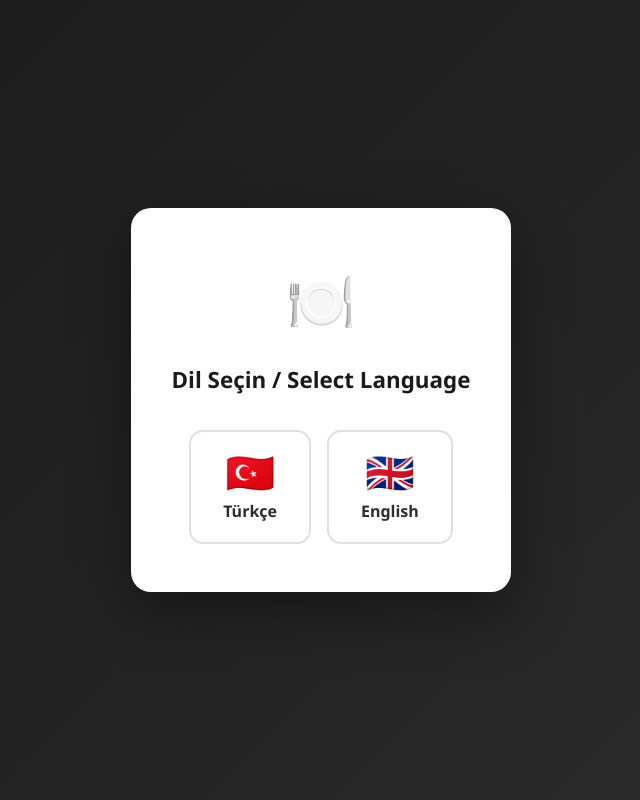
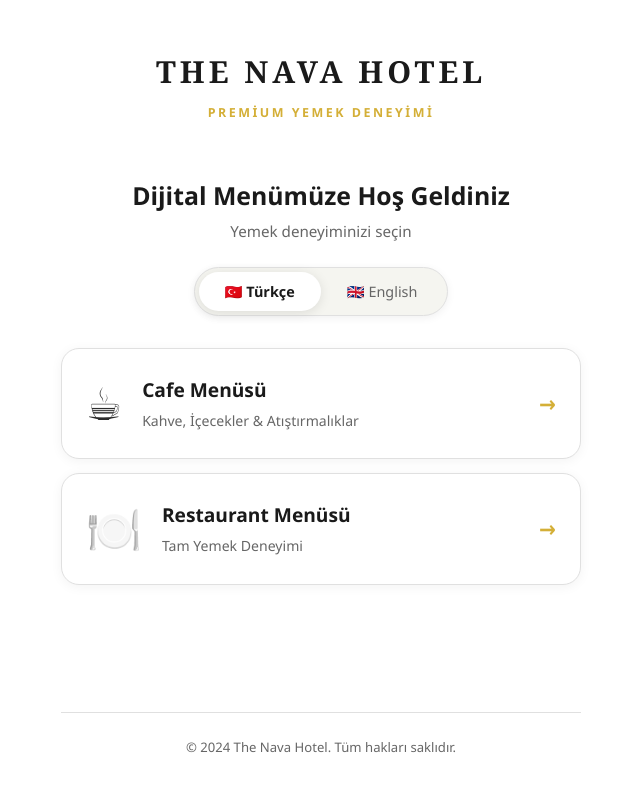
Before and after one commit to DmrErdinc/qrmenu3, a website: page public/index.html in a window 1280 px wide. Shown: the whole page, without its empty margins (319-959 px from the left). Drawn offline with Linux system fonts and the light colour scheme; no server answers.

Commit message:
Modern index page: integrated lang pill toggle, no overlay, card layout redesign

```diff
--- a/public/css/style.css
+++ b/public/css/style.css
@@ -574,6 +574,238 @@ body {
     transform: translateY(-2px) scale(1);
 }
 
+/* ===== MODERN INDEX PAGE ===== */
+.index-body {
+    background: var(--bg-color);
+    min-height: 100vh;
+}
+
+.index-page {
+    display: flex;
+    flex-direction: column;
+    min-height: 100vh;
+    max-width: 560px;
+    margin: 0 auto;
+    padding: 0 20px;
+}
+
+.index-header {
+    padding: 48px 0 8px;
+    text-align: center;
+}
+
+.index-logo {
+    display: flex;
+    flex-direction: column;
+    align-items: center;
+    gap: 6px;
+}
+
+.index-logo img {
+    max-height: 70px;
+    object-fit: contain;
+    margin-bottom: 4px;
+}
+
+.index-logo-text {
+    font-size: 1.9rem;
+    font-weight: 800;
+    letter-spacing: 4px;
+    color: var(--primary-color);
+    font-family: 'Georgia', serif;
+}
+
+.index-logo-sub {
+    font-size: 0.78rem;
+    letter-spacing: 2.5px;
+    color: var(--secondary-color);
+    text-transform: uppercase;
+    font-weight: 600;
+}
+
+.index-main {
+    flex: 1;
+    display: flex;
+    flex-direction: column;
+    padding: 20px 0 32px;
+}
+
+.index-welcome {
+    text-align: center;
+    padding: 28px 0 24px;
+}
+
+.index-welcome h1 {
+    font-size: 1.55rem;
+    color: var(--primary-color);
+    font-weight: 700;
+    margin-bottom: 8px;
+    line-height: 1.3;
+}
+
+.index-welcome p {
+    color: var(--text-light);
+    font-size: 0.95rem;
+}
+
+/* Language pill toggle */
+.lang-pill-wrapper {
+    display: flex;
+    justify-content: center;
+    margin-bottom: 32px;
+}
+
+.lang-pill-toggle {
+    display: flex;
+    background: var(--accent-color);
+    border-radius: 50px;
+    padding: 4px;
+    gap: 0;
+    border: 1px solid var(--border-color);
+    box-shadow: 0 2px 8px rgba(0,0,0,0.06);
+}
+
+.lang-pill-btn {
+    padding: 10px 26px;
+    border: none;
+    border-radius: 50px;
+    background: transparent;
+    color: var(--text-light);
+    font-size: 0.9rem;
+    font-weight: 500;
+    cursor: pointer;
+    transition: all 0.25s ease;
+    font-family: inherit;
+    white-space: nowrap;
+}
+
+.lang-pill-btn.active {
+    background: white;
+    color: var(--primary-color);
+    font-weight: 700;
+    box-shadow: 0 2px 12px rgba(0,0,0,0.1);
+}
+
+.lang-pill-btn:not(.active):hover {
+    color: var(--primary-color);
+    background: rgba(255,255,255,0.55);
+}
+
+/* Menu cards */
+.index-cards {
+    display: flex;
+    flex-direction: column;
+    gap: 14px;
+}
+
+.index-card {
+    display: flex;
+    align-items: center;
+    gap: 20px;
+    padding: 26px 24px;
+    background: white;
+    border-radius: 18px;
+    border: 1.5px solid var(--border-color);
+    text-decoration: none;
+    color: inherit;
+    transition: all 0.28s ease;
+    box-shadow: 0 2px 12px rgba(0,0,0,0.05);
+    position: relative;
+    overflow: hidden;
+}
+
+.index-card::after {
+    content: '';
+    position: absolute;
+    left: 0;
+    top: 0;
+    bottom: 0;
+    width: 4px;
+    background: var(--secondary-color);
+    border-radius: 0 3px 3px 0;
+    transform: scaleY(0);
+    transition: transform 0.28s ease;
+    transform-origin: center;
+}
+
+.index-card:hover {
+    transform: translateY(-4px);
+    box-shadow: 0 14px 32px rgba(0,0,0,0.11);
+    border-color: var(--secondary-color);
+}
+
+.index-card:hover::after {
+    transform: scaleY(1);
+}
+
+.index-card-icon {
+    font-size: 2.8rem;
+    flex-shrink: 0;
+    line-height: 1;
+}
+
+.index-card-content {
+    flex: 1;
+    min-width: 0;
+}
+
+.index-card-title {
+    font-size: 1.2rem;
+    color: var(--primary-color);
+    font-weight: 700;
+    margin-bottom: 4px;
+}
+
+.index-card-desc {
+    color: var(--text-light);
+    font-size: 0.88rem;
+    white-space: nowrap;
+    overflow: hidden;
+    text-overflow: ellipsis;
+}
+
+.index-card-arrow {
+    font-size: 1.4rem;
+    color: var(--secondary-color);
+    flex-shrink: 0;
+    transition: transform 0.28s ease;
+    font-weight: 700;
+}
+
+.index-card:hover .index-card-arrow {
+    transform: translateX(5px);
+}
+
+/* Index footer */
+.index-footer {
+    text-align: center;
+    padding: 24px 0 32px;
+    color: var(--text-light);
+    font-size: 0.82rem;
+    border-top: 1px solid var(--border-color);
+    margin-top: auto;
+}
+
+.index-footer p {
+    margin-bottom: 10px;
+}
+
+.index-footer-links {
+    display: flex;
+    gap: 10px;
+    justify-content: center;
+    flex-wrap: wrap;
+}
+
+@media (max-width: 420px) {
+    .index-logo-text { font-size: 1.5rem; letter-spacing: 2px; }
+    .index-welcome h1 { font-size: 1.3rem; }
+    .index-card { padding: 20px 16px; gap: 14px; }
+    .index-card-icon { font-size: 2.2rem; }
+    .index-card-title { font-size: 1.05rem; }
+    .lang-pill-btn { padding: 9px 18px; font-size: 0.85rem; }
+}
+
 /* ===== LANGUAGE OVERLAY ===== */
 .lang-overlay {
     position: fixed;
--- a/public/index.html
+++ b/public/index.html
@@ -4,116 +4,141 @@
     <meta charset="UTF-8">
     <meta name="viewport" content="width=device-width, initial-scale=1.0">
     <meta name="description" content="The Nava Hotel - Dijital Menü - Cafe & Restaurant">
-    <meta name="keywords" content="otel, restoran, cafe, menü, dijital menü, QR menü">
     <title>The Nava Hotel - Dijital Menü</title>
     <link rel="icon" type="image/x-icon" id="favicon" href="">
     <link rel="stylesheet" href="/css/style.css">
     <script src="/js/lang.js"></script>
 </head>
-<body>
+<body class="index-body">
 
-    <!-- Language Selection Overlay -->
-    <div id="langOverlay" class="lang-overlay" style="display:none;">
-        <div class="lang-overlay-card">
-            <div class="lang-overlay-logo">🍽️</div>
-            <h2 id="langOverlayTitle">Dil Seçin / Select Language</h2>
-            <div class="lang-buttons">
-                <button class="lang-pick-btn" onclick="selectLang('tr')">
-                    <span class="lang-flag">🇹🇷</span>
-                    <span>Türkçe</span>
-                </button>
-                <button class="lang-pick-btn" onclick="selectLang('en')">
-                    <span class="lang-flag">🇬🇧</span>
-                    <span>English</span>
-                </button>
+    <div class="index-page">
+
+        <!-- Header -->
+        <header class="index-header">
+            <div class="index-logo" id="headerLogo">
+                <div class="index-logo-text">THE NAVA HOTEL</div>
+                <div class="index-logo-sub" id="taglineText">Premium Yemek Deneyimi</div>
             </div>
-        </div>
-    </div>
-
-    <div class="container" id="mainContent" style="display:none;">
-        <header class="header">
-            <div class="logo" id="headerLogo">
-                <h1>THE NAVA HOTEL</h1>
-                <p class="tagline" id="taglineText">Premium Yemek Deneyimi</p>
-            </div>
-            <button id="langToggleBtn" class="lang-toggle-btn" onclick="Lang.toggle()" title="Change Language">🇬🇧 EN</button>
         </header>
 
-        <main class="main-content">
-            <div class="welcome-section">
-                <h2>Dijital Menümüze Hoş Geldiniz</h2>
-                <p>Yemek deneyiminizi seçin</p>
+        <!-- Main Content -->
+        <main class="index-main">
+
+            <!-- Welcome -->
+            <div class="index-welcome">
+                <h1 id="welcomeTitle">Dijital Menümüze Hoş Geldiniz</h1>
+                <p id="welcomeSubtitle">Yemek deneyiminizi seçin</p>
             </div>
 
-            <div class="menu-selection">
-                <a href="/cafe.html" class="menu-card cafe-card">
-                    <div class="card-icon">☕</div>
-                    <h3>Cafe Menüsü</h3>
-                    <p>Kahve, İçecekler & Atıştırmalıklar</p>
-                    <span class="card-arrow">→</span>
+            <!-- Language Pill Toggle -->
+            <div class="lang-pill-wrapper">
+                <div class="lang-pill-toggle">
+                    <button class="lang-pill-btn active" id="btnTR" onclick="switchIndexLang('tr')">
+                        🇹🇷 Türkçe
+                    </button>
+                    <button class="lang-pill-btn" id="btnEN" onclick="switchIndexLang('en')">
+                        🇬🇧 English
+                    </button>
+                </div>
+            </div>
+
+            <!-- Menu Cards -->
+            <div class="index-cards">
+                <a href="/cafe.html" class="index-card">
+                    <div class="index-card-icon">☕</div>
+                    <div class="index-card-content">
+                        <h2 class="index-card-title" id="cafeTitle">Cafe Menüsü</h2>
+                        <p class="index-card-desc" id="cafeDesc">Kahve, İçecekler &amp; Atıştırmalıklar</p>
+                    </div>
+                    <div class="index-card-arrow">→</div>
                 </a>
 
-                <a href="/restaurant.html" class="menu-card restaurant-card">
-                    <div class="card-icon">🍽️</div>
-                    <h3>Restaurant Menüsü</h3>
-                    <p>Tam Yemek Deneyimi</p>
-                    <span class="card-arrow">→</span>
+                <a href="/restaurant.html" class="index-card">
+                    <div class="index-card-icon">🍽️</div>
+                    <div class="index-card-content">
+                        <h2 class="index-card-title" id="restTitle">Restaurant Menüsü</h2>
+                        <p class="index-card-desc" id="restDesc">Tam Yemek Deneyimi</p>
+                    </div>
+                    <div class="index-card-arrow">→</div>
                 </a>
             </div>
+
         </main>
 
-        <footer class="footer">
+        <!-- Footer -->
+        <footer class="index-footer">
             <p id="copyrightText">&copy; 2024 <span id="hotelName">The Nava Hotel</span>. Tüm hakları saklıdır.</p>
-            <a href="#" id="googleReviewLink" class="review-link" target="_blank" rel="noopener" style="display: none;">
-                ⭐ Bizi Google'da Değerlendirin
-            </a>
-            <a href="#" id="whatsappLink" class="review-link" target="_blank" rel="noopener" style="display: none; background: #25D366;">
-                💬 WhatsApp
-            </a>
+            <div class="index-footer-links">
+                <a href="#" id="googleReviewLink" class="review-link" target="_blank" rel="noopener" style="display:none;">
+                    ⭐ Bizi Google'da Değerlendirin
+                </a>
+                <a href="#" id="whatsappLink" class="review-link" target="_blank" rel="noopener" style="display:none; background:#25D366;">
+                    💬 WhatsApp
+                </a>
+            </div>
         </footer>
+
     </div>
 
     <script>
-        // Language selection handler
-        function selectLang(lang) {
+        const INDEX_TEXT = {
+            tr: {
+                welcome: 'Dijital Menümüze Hoş Geldiniz',
+                subtitle: 'Yemek deneyiminizi seçin',
+                tagline: 'Premium Yemek Deneyimi',
+                cafeTitle: 'Cafe Menüsü',
+                cafeDesc: 'Kahve, İçecekler & Atıştırmalıklar',
+                restTitle: 'Restaurant Menüsü',
+                restDesc: 'Tam Yemek Deneyimi',
+                googleReview: '⭐ Bizi Google\'da Değerlendirin',
+                whatsapp: '💬 WhatsApp',
+                titleSuffix: ' - Dijital Menü'
+            },
+            en: {
+                welcome: 'Welcome to Our Digital Menu',
+                subtitle: 'Choose your dining experience',
+                tagline: 'Premium Dining Experience',
+                cafeTitle: 'Cafe Menu',
+                cafeDesc: 'Coffee, Beverages & Snacks',
+                restTitle: 'Restaurant Menu',
+                restDesc: 'Full Dining Experience',
+                googleReview: '⭐ Review Us on Google',
+                whatsapp: '💬 WhatsApp',
+                titleSuffix: ' - Digital Menu'
+            }
+        };
+
+        function switchIndexLang(lang) {
             Lang.set(lang);
-            document.getElementById('langOverlay').style.display = 'none';
-            showMain();
-        }
-
-        function showMain() {
-            document.getElementById('mainContent').style.display = 'flex';
             applyIndexLang();
-            loadSettings();
         }
 
         function applyIndexLang() {
-            const isEN = Lang.isEN();
+            const lang = Lang.get();
+            const T = INDEX_TEXT[lang] || INDEX_TEXT.tr;
+            const isEN = lang === 'en';
+
             document.documentElement.lang = isEN ? 'en' : 'tr';
-
-            document.querySelector('.welcome-section h2').textContent =
-                isEN ? 'Welcome to Our Digital Menu' : 'Dijital Menümüze Hoş Geldiniz';
-            document.querySelector('.welcome-section p').textContent =
-                isEN ? 'Choose your dining experience' : 'Yemek deneyiminizi seçin';
-
-            const cafeCard = document.querySelector('.cafe-card');
-            if (cafeCard) {
-                cafeCard.querySelector('h3').textContent = isEN ? 'Cafe Menu' : 'Cafe Menüsü';
-                cafeCard.querySelector('p').textContent = isEN ? 'Coffee, Beverages & Snacks' : 'Kahve, İçecekler & Atıştırmalıklar';
-            }
-            const restCard = document.querySelector('.restaurant-card');
-            if (restCard) {
-                restCard.querySelector('h3').textContent = isEN ? 'Restaurant Menu' : 'Restaurant Menüsü';
-                restCard.querySelector('p').textContent = isEN ? 'Full Dining Experience' : 'Tam Yemek Deneyimi';
-            }
+            document.getElementById('welcomeTitle').textContent = T.welcome;
+            document.getElementById('welcomeSubtitle').textContent = T.subtitle;
 
             const tagline = document.getElementById('taglineText');
-            if (tagline) tagline.textContent = isEN ? 'Premium Dining Experience' : 'Premium Yemek Deneyimi';
+            if (tagline) tagline.textContent = T.tagline;
 
-            const titleSuffix = isEN ? ' - Digital Menu' : ' - Dijital Menü';
-            document.title = 'The Nava Hotel' + titleSuffix;
+            document.getElementById('cafeTitle').textContent = T.cafeTitle;
+            document.getElementById('cafeDesc').textContent = T.cafeDesc;
+            document.getElementById('restTitle').textContent = T.restTitle;
+            document.getElementById('restDesc').textContent = T.restDesc;
 
-            Lang.applyUI();
+            document.getElementById('btnTR').classList.toggle('active', !isEN);
+            document.getElementById('btnEN').classList.toggle('active', isEN);
+
+            const gr = document.getElementById('googleReviewLink');
+            if (gr && gr.style.display !== 'none') gr.textContent = T.googleReview;
+            const wa = document.getElementById('whatsappLink');
+            if (wa && wa.style.display !== 'none') wa.textContent = T.whatsapp;
+
+            document.title = 'The Nava Hotel' + T.titleSuffix;
         }
 
         async function loadSettings() {
@@ -126,43 +151,42 @@
                     document.getElementById('favicon').href = settings.favicon;
                 }
                 if (settings.logo) {
-                    const logoDiv = document.getElementById('headerLogo');
-                    logoDiv.innerHTML = `<img src="${settings.logo}" alt="${settings.hotelName}" style="max-width:200px;max-height:80px;object-fit:contain;"><p class="tagline" id="taglineText">${isEN ? 'Premium Dining Experience' : 'Premium Yemek Deneyimi'}</p>`;
+                    const T = INDEX_TEXT[Lang.get()] || INDEX_TEXT.tr;
+                    document.getElementById('headerLogo').innerHTML =
+                        `<img src="${settings.logo}" alt="${settings.hotelName}" style="max-height:70px;object-fit:contain;">` +
+                        `<div class="index-logo-sub" id="taglineText">${T.tagline}</div>`;
                 }
                 if (settings.hotelName) {
                     const hn = document.getElementById('hotelName');
                     if (hn) hn.textContent = settings.hotelName;
-                    document.title = settings.hotelName + (isEN ? ' - Digital Menu' : ' - Dijital Menü');
+                    const T = INDEX_TEXT[Lang.get()] || INDEX_TEXT.tr;
+                    document.title = settings.hotelName + T.titleSuffix;
                 }
                 if (settings.copyrightText) {
                     document.getElementById('copyrightText').textContent = settings.copyrightText;
                 }
                 if (settings.googleReviewUrl) {
-                    const reviewLink = document.getElementById('googleReviewLink');
-                    reviewLink.href = settings.googleReviewUrl;
-                    reviewLink.style.display = 'inline-block';
-                    reviewLink.textContent = Lang.t('googleReview');
+                    const T = INDEX_TEXT[Lang.get()] || INDEX_TEXT.tr;
+                    const el = document.getElementById('googleReviewLink');
+                    el.href = settings.googleReviewUrl;
+                    el.style.display = 'inline-block';
+                    el.textContent = T.googleReview;
                 }
                 if (settings.whatsappNumber) {
-                    const waLink = document.getElementById('whatsappLink');
-                    waLink.href = 'https://wa.me/' + settings.whatsappNumber;
-                    waLink.style.display = 'inline-block';
-                    waLink.textContent = Lang.t('whatsapp');
+                    const T = INDEX_TEXT[Lang.get()] || INDEX_TEXT.tr;
+                    const el = document.getElementById('whatsappLink');
+                    el.href = 'https://wa.me/' + settings.whatsappNumber;
+                    el.style.display = 'inline-block';
+                    el.textContent = T.whatsapp;
                 }
-            } catch (error) {
-                console.error('Ayarlar yüklenemedi:', error);
+            } catch (e) {
+                console.error('Ayarlar yüklenemedi:', e);
             }
         }
 
         document.addEventListener('DOMContentLoaded', () => {
-            const savedLang = localStorage.getItem('menuLang');
-            if (savedLang) {
-                // Language already selected, show main directly
-                showMain();
-            } else {
-                // Show language selection overlay
-                document.getElementById('langOverlay').style.display = 'flex';
-            }
+            applyIndexLang();
+            loadSettings();
         });
     </script>
 </body>
```
